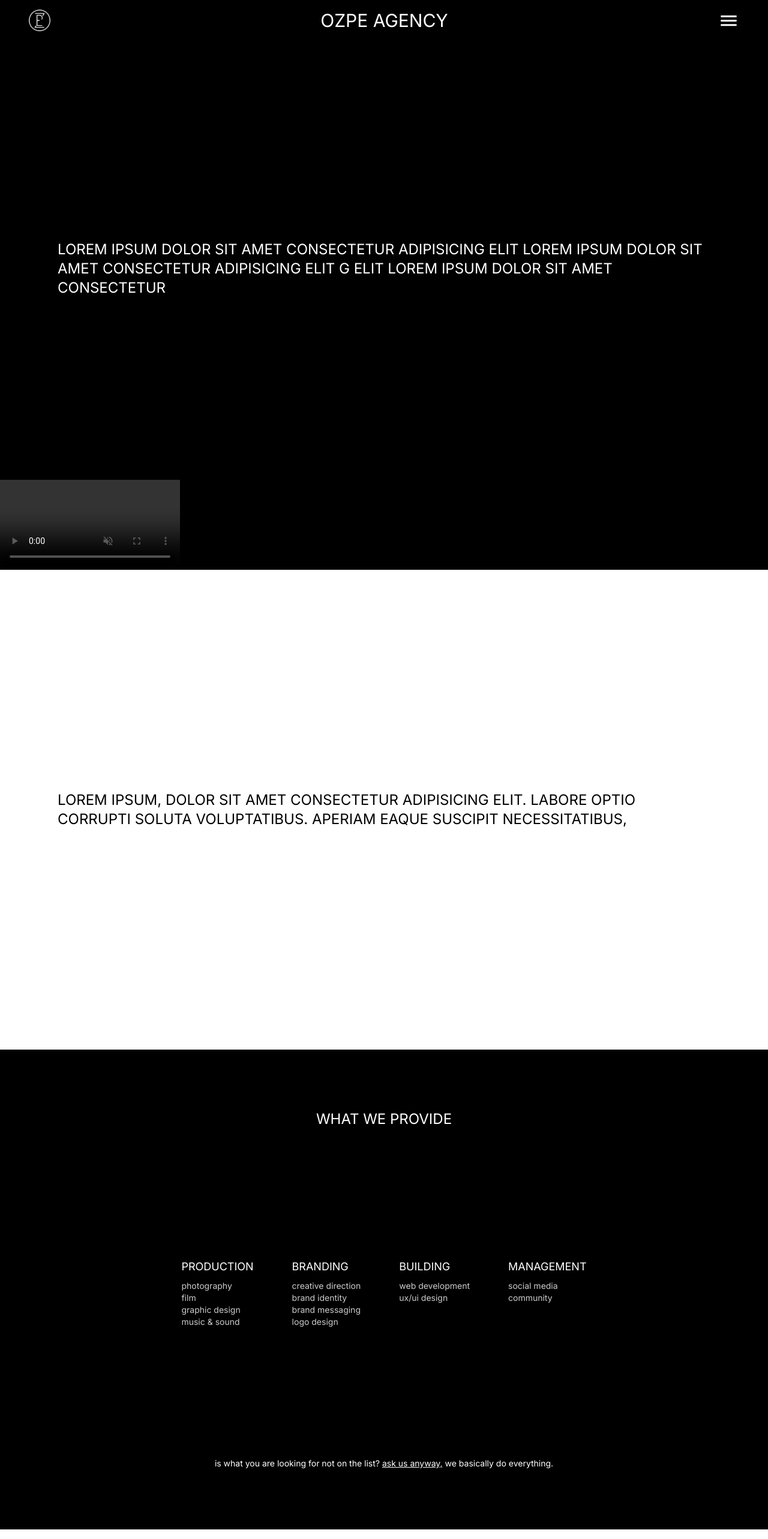
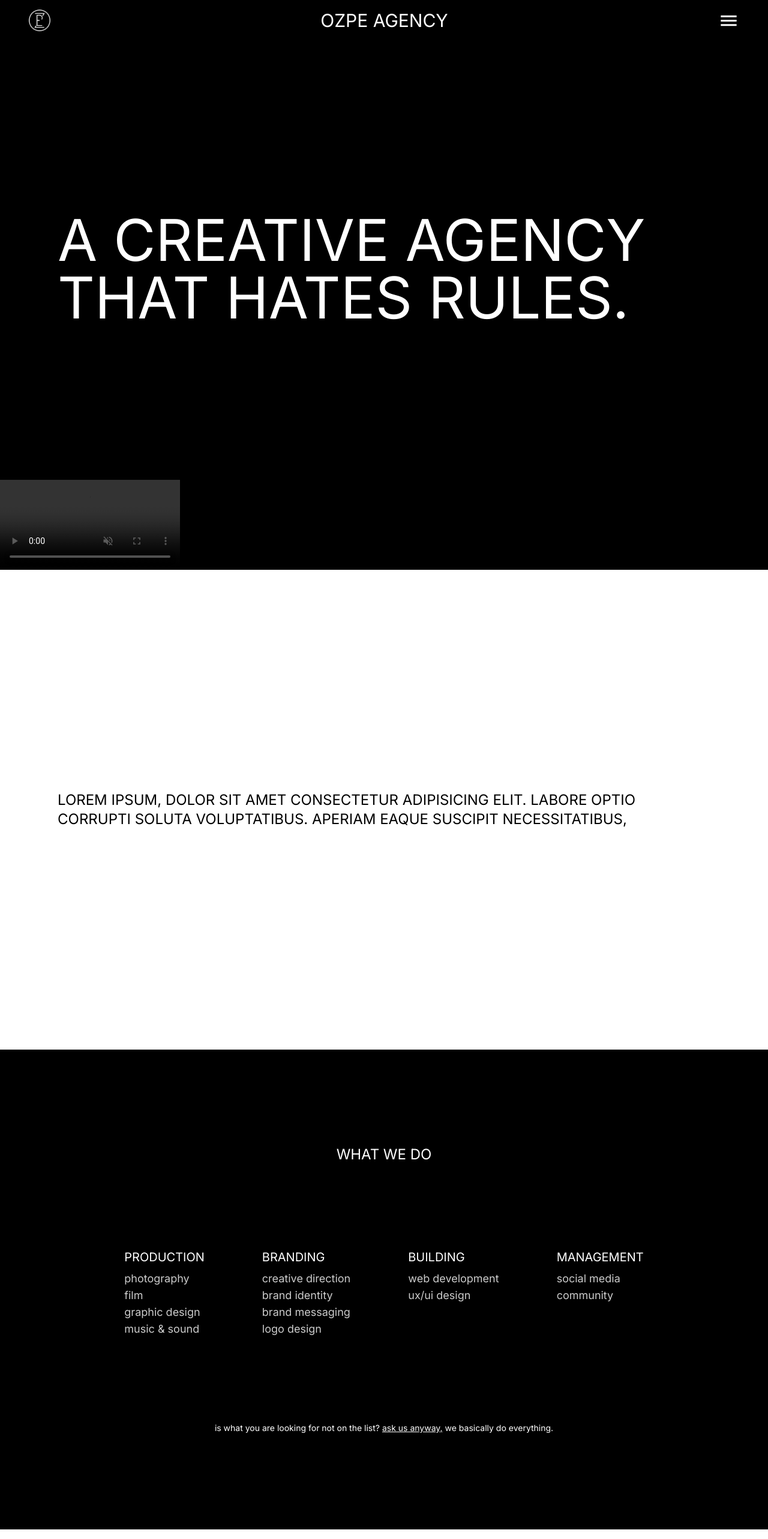
Before and after one commit to allanheremi/ozpeagency, a Next.js app: page / in a window 1280 px wide. Shown: the top 2566 px of the page at 60% size. Built offline with nearby package versions, Linux system fonts and the light colour scheme; grey boxes are pictures that could not be loaded.

Commit message:
Feat: content

```diff
--- a/src/app/components/About.tsx
+++ b/src/app/components/About.tsx
@@ -12,18 +12,18 @@ type ContentProps = {
 const About = ({ content }: ContentProps) => {
   return (
     <div>
-      <div className="flex flex-col whitespace-nowrap p-4">
-        <h4 className="w-full pb-2 text-left text-lg">{content.heading}</h4>
-        <p className="w-2/5 text-left text-sm text-white/80">
+      <div className="flex flex-col whitespace-nowrap p-4 px-8">
+        <h4 className="w-full pb-2 text-left text-lg md:text-xl">{content.heading}</h4>
+        <p className="w-full text-left text-sm md:text-lg text-white/80">
           {content.breadTextOne}
         </p>
-        <p className="w-2/5 text-left text-sm text-white/80">
+        <p className="w-full text-left text-sm md:text-lg text-white/80">
           {content.breadTextTwo}
         </p>
-        <p className="w-2/5 text-left text-sm text-white/80">
+        <p className="w-full text-left text-sm md:text-lg text-white/80">
           {content.breadTextThree}
         </p>
-        <p className="w-2/5 text-left text-sm text-white/80">
+        <p className="w-full text-left text-sm md:text-lg text-white/80">
           {content.breadTextFour}
         </p>
       </div>
--- a/src/app/components/AboutSection.tsx
+++ b/src/app/components/AboutSection.tsx
@@ -15,19 +15,21 @@ const AboutSection = () => {
   };
 
   const aboutContentTwo = {
+    heading: "BUILDING",
+    breadTextOne: "web development",
+    breadTextTwo: "ux/ui design",
+    breadTextThree: "",
+    breadTextFour: "",
+  };
+
+  const aboutContentThree = {
+
+
     heading: "BRANDING",
     breadTextOne: "creative direction",
     breadTextTwo: "brand identity",
     breadTextThree: "brand messaging",
     breadTextFour: "logo design",
-  };
-
-  const aboutContentThree = {
-    heading: "BUILDING",
-    breadTextOne: "web development",
-    breadTextTwo: "ux/ui design",
-    breadTextThree: "",
-    breadTextFour: "",
   };
 
   const aboutContentFour = {
@@ -42,12 +44,12 @@ const AboutSection = () => {
     <>
       {!isMobile && (
         <>
-          <section className="flex h-screen flex-col items-center justify-around">
-            <h1 className="text-2xl">WHAT WE PROVIDE</h1>
+          <section className="flex h-screen flex-col items-center justify-around py-24">
+            <h1 className="text-2xl">WHAT WE DO</h1>
             <div className="max-w-screen flex flex-row justify-between gap-8 text-center">
               <About content={aboutContentOne} />
+              <About content={aboutContentThree} />
               <About content={aboutContentTwo} />
-              <About content={aboutContentThree} />
               <About content={aboutContentFour} />
             </div>
             <div className="flex justify-center text-sm">
@@ -69,17 +71,25 @@ const AboutSection = () => {
       {isMobile && (
         <>
           <section className="h-screen">
-            <div className="max-w-screen flex h-[80vh] flex-col justify-center gap-y-12 text-center">
-              <h1 className="text-2xl">WHAT WE PROVIDE</h1>
-              <div className="flex justify-center">
-                <About content={aboutContentOne} />
-                <About content={aboutContentTwo} />
-              </div>
-              <div className="flex justify-center">
-                <About content={aboutContentThree} />
-                <About content={aboutContentFour} />
+            <div className="max-w-screen flex h-[80vh] flex-col justify-center gap-y-12 py-24 text-center">
+              <h1 className="text-2xl">WHAT WE DO</h1>
+
+              <div className=" flex justify-center h-full">
+                <div className="flex w-1/2 flex-col">
+                  <div className="grid-cols-2 grid-rows-2">
+                    <About content={aboutContentOne} />
+                    <About content={aboutContentTwo} />
+                  </div>
+                </div>
+                <div className="flex w-1/2 flex-col">
+                  <div className="grid-cols-2 grid-rows-2">
+                    <About content={aboutContentThree} />
+                    <About content={aboutContentFour} />
+                  </div>
+                </div>
               </div>
             </div>
+
             <div className="flex justify-center px-8 text-center text-sm">
               <p>
                 is what you are looking for not on the list?{" "}
--- a/src/app/components/Heading.tsx
+++ b/src/app/components/Heading.tsx
@@ -1,11 +1,11 @@
 import React from 'react'
 
-const text = 'Lorem ipsum dolor sit amet consectetur adipisicing elit Lorem ipsum dolor sit amet consectetur adipisicing elit g elit Lorem ipsum dolor sit amet consectetur'
+
 
 const Heading = () => {
   return (
-    <h1 className='p-4 text-2xl flex items-center px-8 md:px-24 h-[88vh]'>
-      {text.toUpperCase()}
+    <h1 className='p-4 md:text-8xl text-4xl flex items-center px-8 md:px-24 h-[88vh]'>
+A CREATIVE AGENCY THAT HATES RULES.
     </h1>
   )
 }
```
